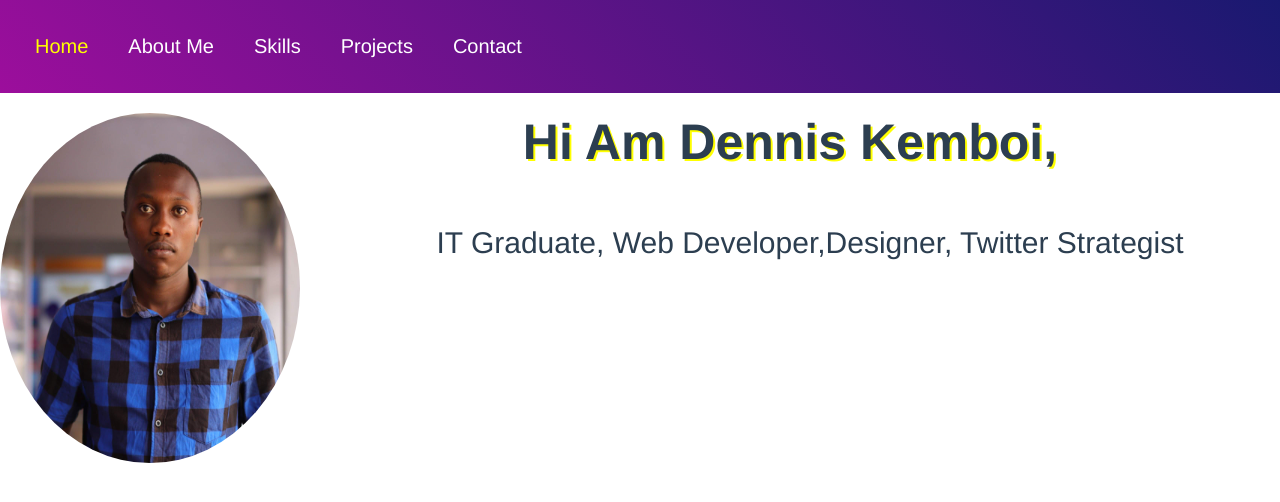
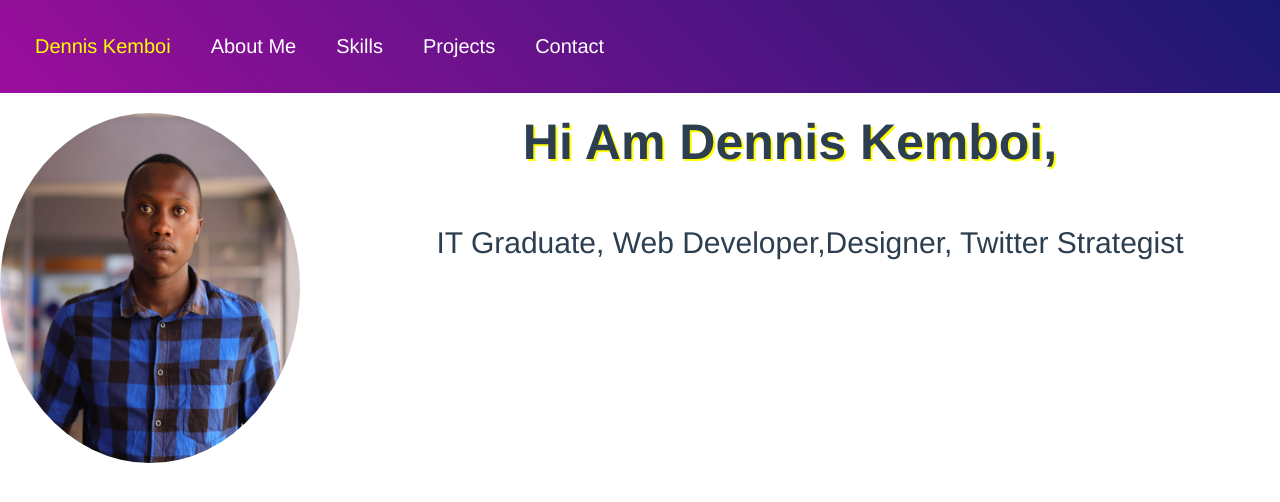
Before and after one commit to Developer-Dennis/densite, a Vue app: page / in a window 1280 px wide. Shown: the top 502 px of the page. Built offline with nearby package versions, Linux system fonts and the light colour scheme.

Commit message:
added projects route

```diff
--- a/src/App.vue
+++ b/src/App.vue
@@ -1,6 +1,6 @@
 <template>
   <nav>
-    <router-link to="/">Home</router-link>
+    <router-link to="/">Dennis Kemboi</router-link>
     <router-link to="/about">About Me</router-link>
     <router-link to="/skills">Skills</router-link>
     <router-link to="/projects">Projects</router-link>
```
